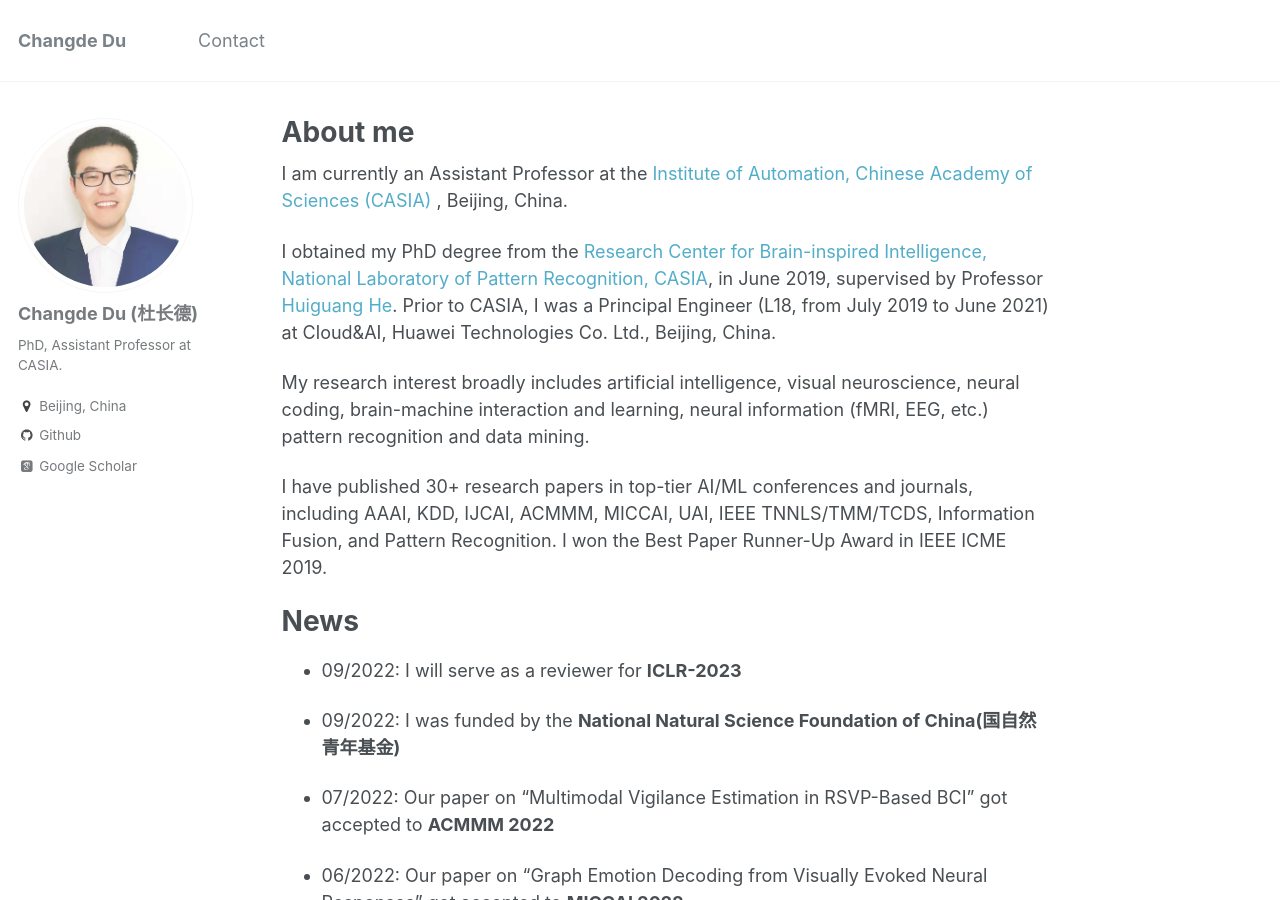
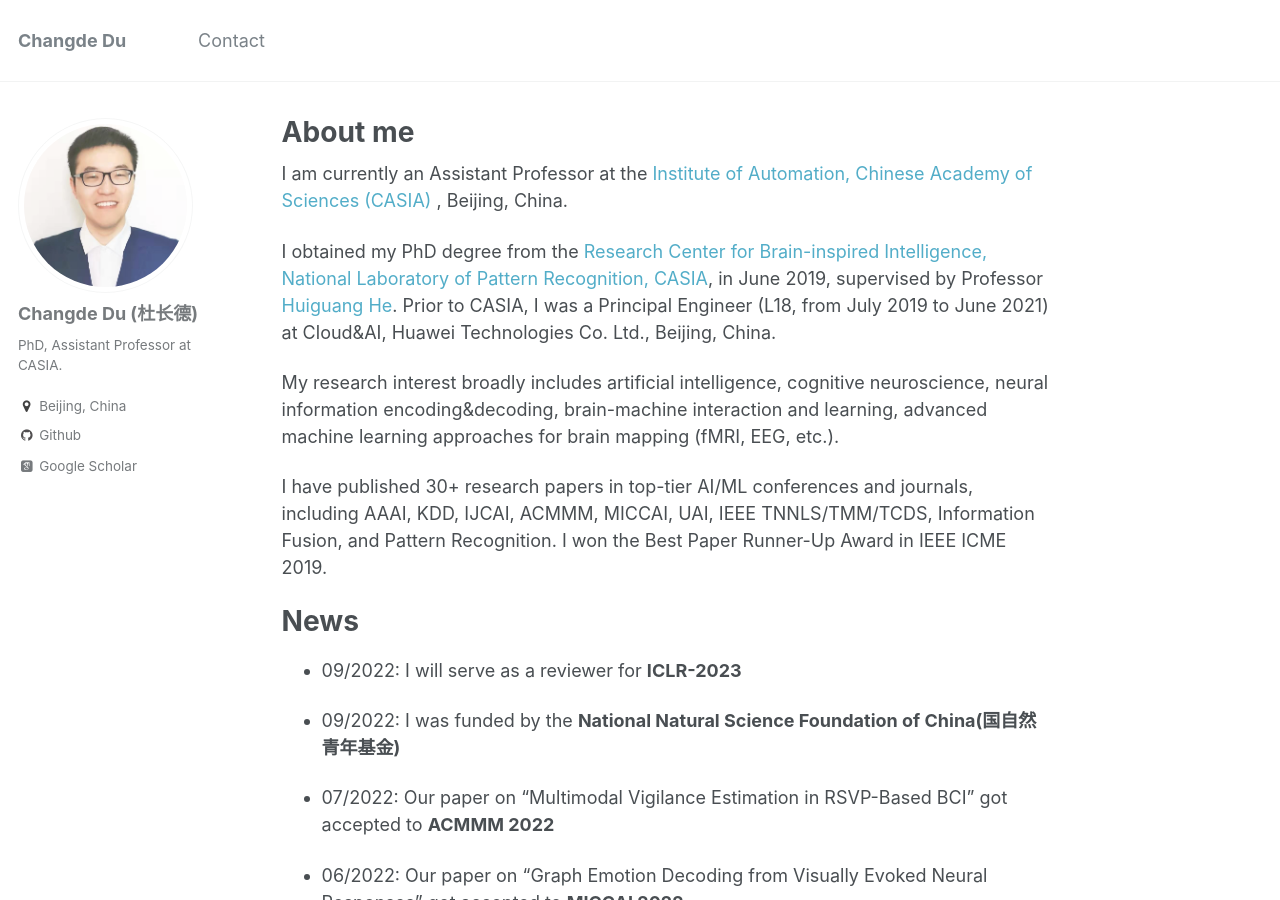
Before and after one commit to ChangdeDu/changdedu.github.io, a Jekyll site: the page built from _pages/about.md, in a window 1280 px wide and 900 px high. Built offline with Jekyll 4.4.1, drawn with Linux system fonts in a browser that asks for light colours; some web fonts are replaced.

Commit message:
Update about.md

```diff
--- a/_pages/about.md
+++ b/_pages/about.md
@@ -14,7 +14,7 @@ I am currently an Assistant Professor at the [Institute of Automation, Chinese A
 
 I obtained my PhD degree from the [Research Center for Brain-inspired Intelligence, National Laboratory of Pattern Recognition, CASIA](https://bii.ia.ac.cn/), in June 2019, supervised by Professor [Huiguang He](http://www.ia.cas.cn/sourcedb_ia_cas/cn/iaexpert/200908/t20090804_2310528.html). Prior to CASIA, I was a Principal Engineer (L18, from July 2019 to June 2021) at Cloud&AI, Huawei Technologies Co. Ltd., Beijing, China.
 
-My research interest broadly includes artificial intelligence, visual neuroscience, neural coding, brain-machine interaction and learning, neural information (fMRI, EEG, etc.) pattern recognition and data mining.
+My research interest broadly includes artificial intelligence, cognitive neuroscience, neural information encoding&decoding, brain-machine interaction and learning, advanced machine learning approaches for brain mapping (fMRI, EEG, etc.).
 
 I have published 30+ research papers in top-tier AI/ML conferences and journals, including AAAI, KDD, IJCAI, ACMMM, MICCAI, UAI, IEEE TNNLS/TMM/TCDS, Information Fusion, and Pattern Recognition. I won the Best Paper Runner-Up Award in IEEE ICME 2019.
 
```
